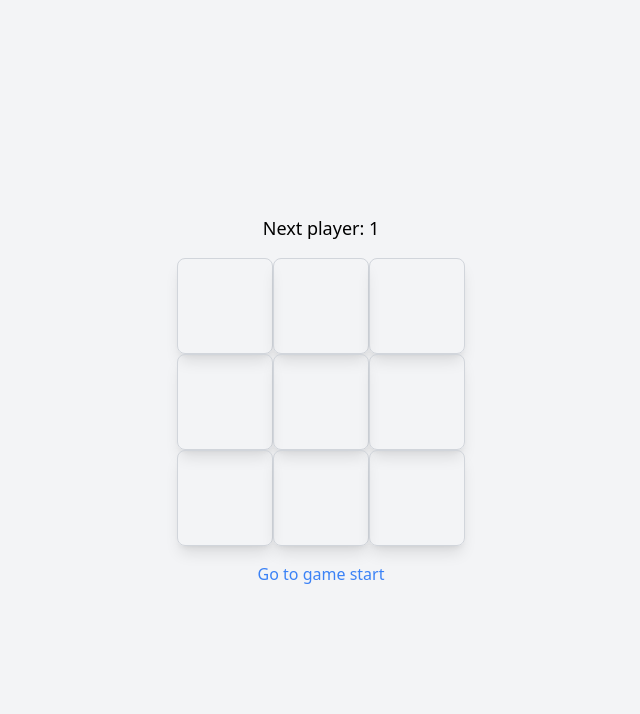
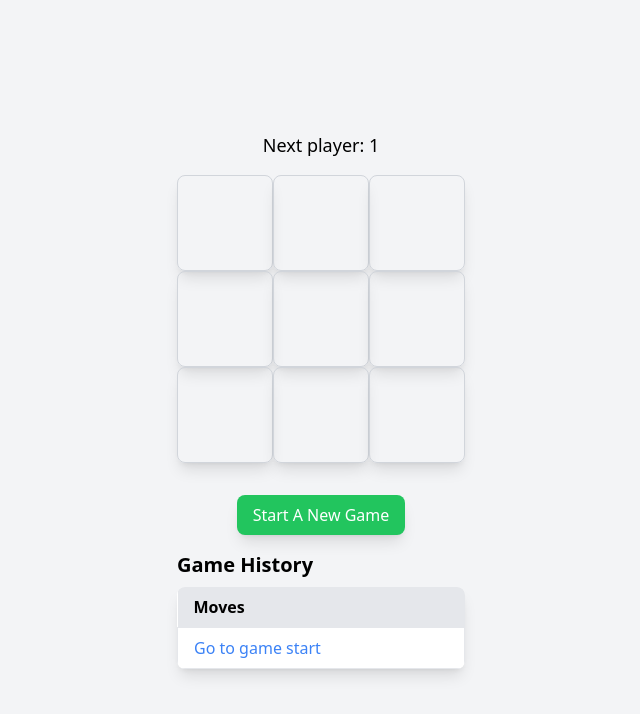
Before and after one commit to uttam-marakana/tic-tac-toe, a React (Vite) app: page / in a window 1280 px wide. Shown: the top 714 px of the page, without its empty margins (319-959 px from the left). Built offline with nearby package versions, Linux system fonts and the light colour scheme.

Commit message:
code updated

```diff
--- a/src/pages/tic-tac-toe.jsx
+++ b/src/pages/tic-tac-toe.jsx
@@ -1,6 +1,4 @@
-import { useState } from 'react';
-import { FaRegCircle } from "react-icons/fa";
-import { IoCloseSharp } from "react-icons/io5";
+import { useState } from "react";
 
 function Square({ value, onSquareClick }) {
   return (
@@ -19,12 +17,14 @@ function Board({ xIsNext, squares, onPlay }) {
       return;
     }
     const nextSquares = squares.slice();
-    nextSquares[i] = xIsNext ? <IoCloseSharp /> : <FaRegCircle />;
+    nextSquares[i] = xIsNext ? "X" : "O";
     onPlay(nextSquares);
   }
 
   const winner = calculateWinner(squares);
-  const status = winner ? 'Winner: ' + winner : 'Next player: ' + (xIsNext ? '1' : '2');
+  const status = winner
+    ? "Winner: " + winner
+    : "Next player: " + (xIsNext ? "1" : "2");
 
   return (
     <div className="flex flex-col items-center">
@@ -48,7 +48,7 @@ function Board({ xIsNext, squares, onPlay }) {
   );
 }
 
-export default function TicTacToe() {
+export default function Game() {
   const [history, setHistory] = useState([Array(9).fill(null)]);
   const [currentMove, setCurrentMove] = useState(0);
   const xIsNext = currentMove % 2 === 0;
@@ -64,14 +64,25 @@ export default function TicTacToe() {
     setCurrentMove(nextMove);
   }
 
+  function restartGame() {
+    setHistory([Array(9).fill(null)]);
+    setCurrentMove(0);
+  }
+
+  const winner = calculateWinner(currentSquares);
   const moves = history.map((squares, move) => {
-    const description = move > 0 ? 'Go to move #' + move : 'Go to game start';
+    const description = move > 0 ? "Go to move #" + move : "Go to game start";
     return (
-      <li key={move}>
-        <button className="text-blue-500 hover:underline" onClick={() => jumpTo(move)}>
-          {description}
-        </button>
-      </li>
+      <tr key={move}>
+        <td className="border px-4 py-2">
+          <button
+            className="text-blue-500 hover:underline"
+            onClick={() => jumpTo(move)}
+          >
+            {description}
+          </button>
+        </td>
+      </tr>
     );
   });
 
@@ -80,8 +91,29 @@ export default function TicTacToe() {
       <div className="game-board mb-4">
         <Board xIsNext={xIsNext} squares={currentSquares} onPlay={handlePlay} />
       </div>
-      <div className="game-info">
-        <ol>{moves}</ol>
+      {winner && (
+        <div className="mb-4">
+          <h2 className="text-2xl font-bold">Winner is: {winner}</h2>
+        </div>
+      )}
+      <button
+        className="mt-4 px-4 py-2 bg-green-500 text-white rounded-lg shadow-lg transform transition-transform duration-300 hover:scale-105 hover:bg-green-600 hover:shadow-xl active:scale-95 cursor-pointer"
+        onClick={restartGame}
+      >
+        Start A New Game
+      </button>
+      <div className="mt-4 w-full max-w-md">
+        <h3 className="text-xl font-bold mb-2">Game History</h3>
+        <table className="min-w-full bg-white shadow-lg rounded-lg overflow-hidden">
+          <thead>
+            <tr className="bg-gray-200">
+              <th className="py-2 px-4 text-left">Moves</th>
+            </tr>
+          </thead>
+          <tbody>
+            {moves}
+          </tbody>
+        </table>
       </div>
     </div>
   );
```
